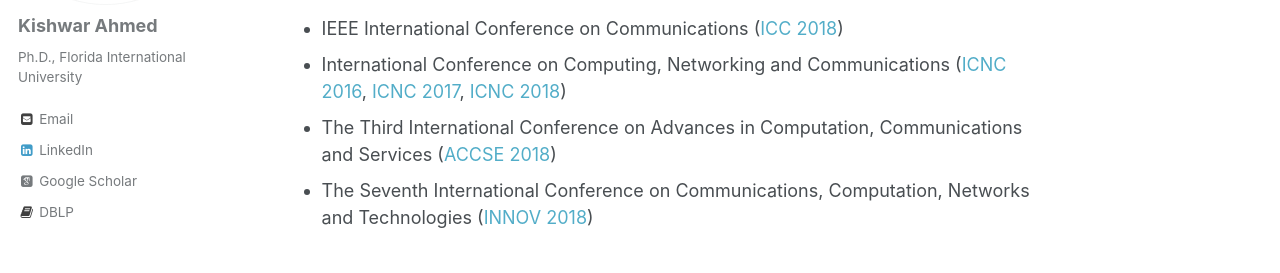
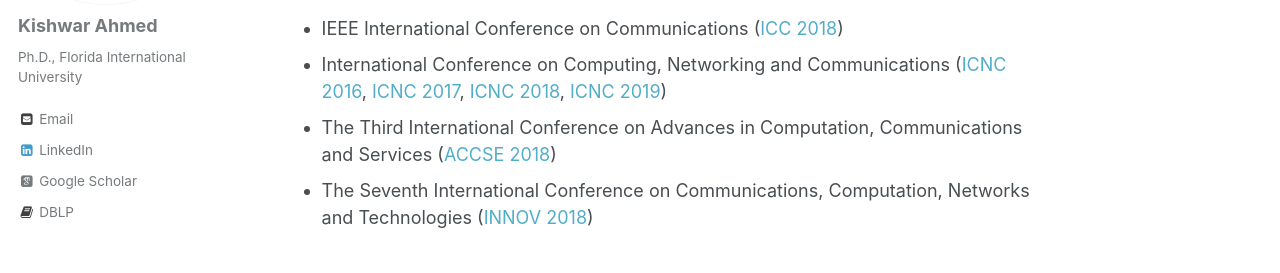
Before and after one commit to kishwarbd/kishwarbd.github.io, a Jekyll site: the page built from _pages/services.md, in a window 1280 px wide and 1385 px high. Shown: the part 247-520 px from the top of the window. Built offline with Jekyll 4.4.1, drawn with Linux system fonts in a browser that asks for light colours; some web fonts are replaced.

Commit message:
more updates.

```diff
--- a/_pages/services.md
+++ b/_pages/services.md
@@ -6,7 +6,7 @@ author_profile: true
 
 ## Program Committee Member
 * IEEE International Conference on Communications ([ICC 2018](http://icc2018.ieee-icc.org/))
-* International Conference on Computing, Networking and Communications ([ICNC 2016](http://www.conf-icnc.org/2016/), [ICNC 2017](http://www.conf-icnc.org/2017/), [ICNC 2018](http://www.conf-icnc.org/2018/))
+* International Conference on Computing, Networking and Communications ([ICNC 2016](http://www.conf-icnc.org/2016/), [ICNC 2017](http://www.conf-icnc.org/2017/), [ICNC 2018](http://www.conf-icnc.org/2018/), [ICNC 2019](http://www.conf-icnc.org/2019/))
 * The Third International Conference on Advances in Computation, Communications and Services ([ACCSE 2018](https://www.iaria.org/conferences2018/ACCSE18.html))
 * The Seventh International Conference on Communications, Computation, Networks and Technologies ([INNOV 2018](https://www.iaria.org/conferences2018/INNOV18.html))
 
```
Also changed, not shown: 1 other file.
